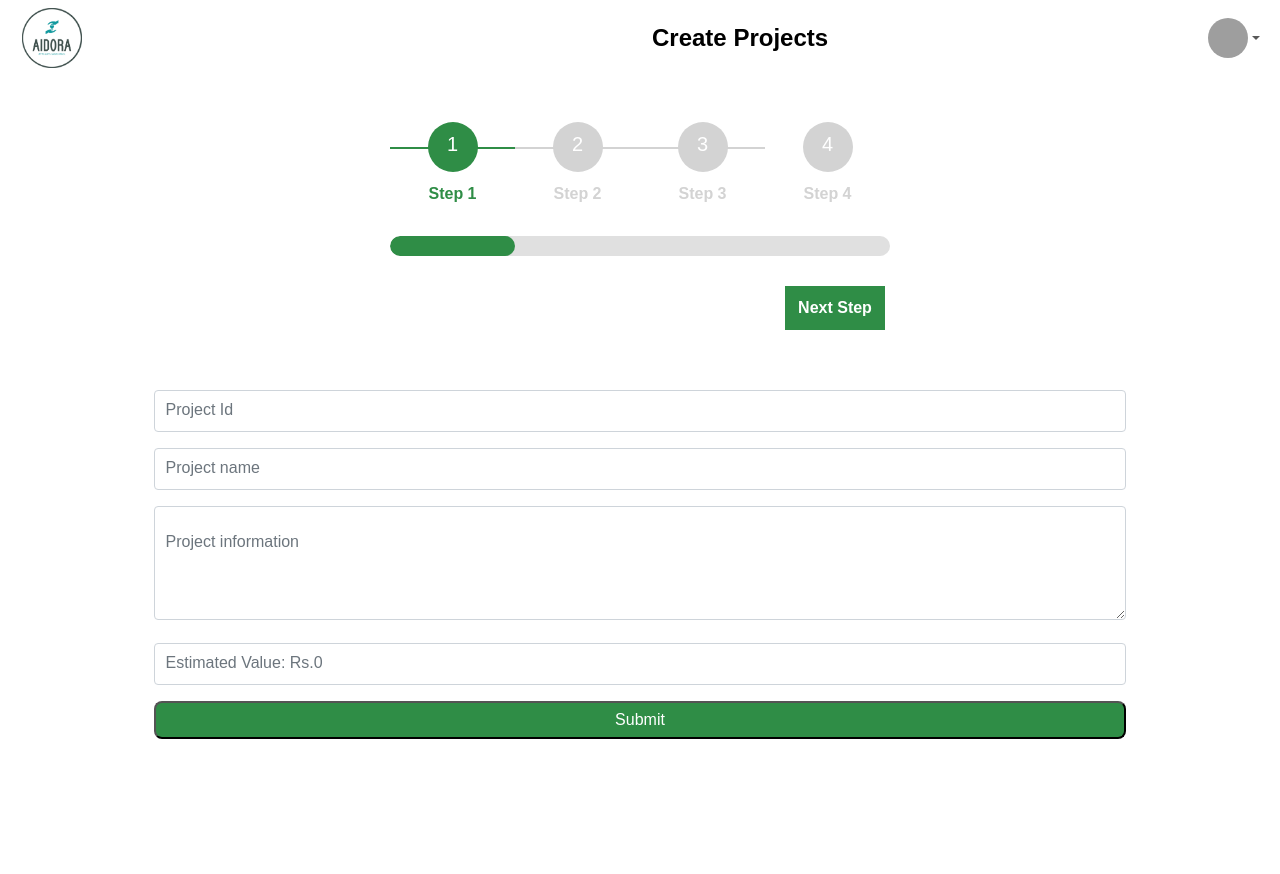
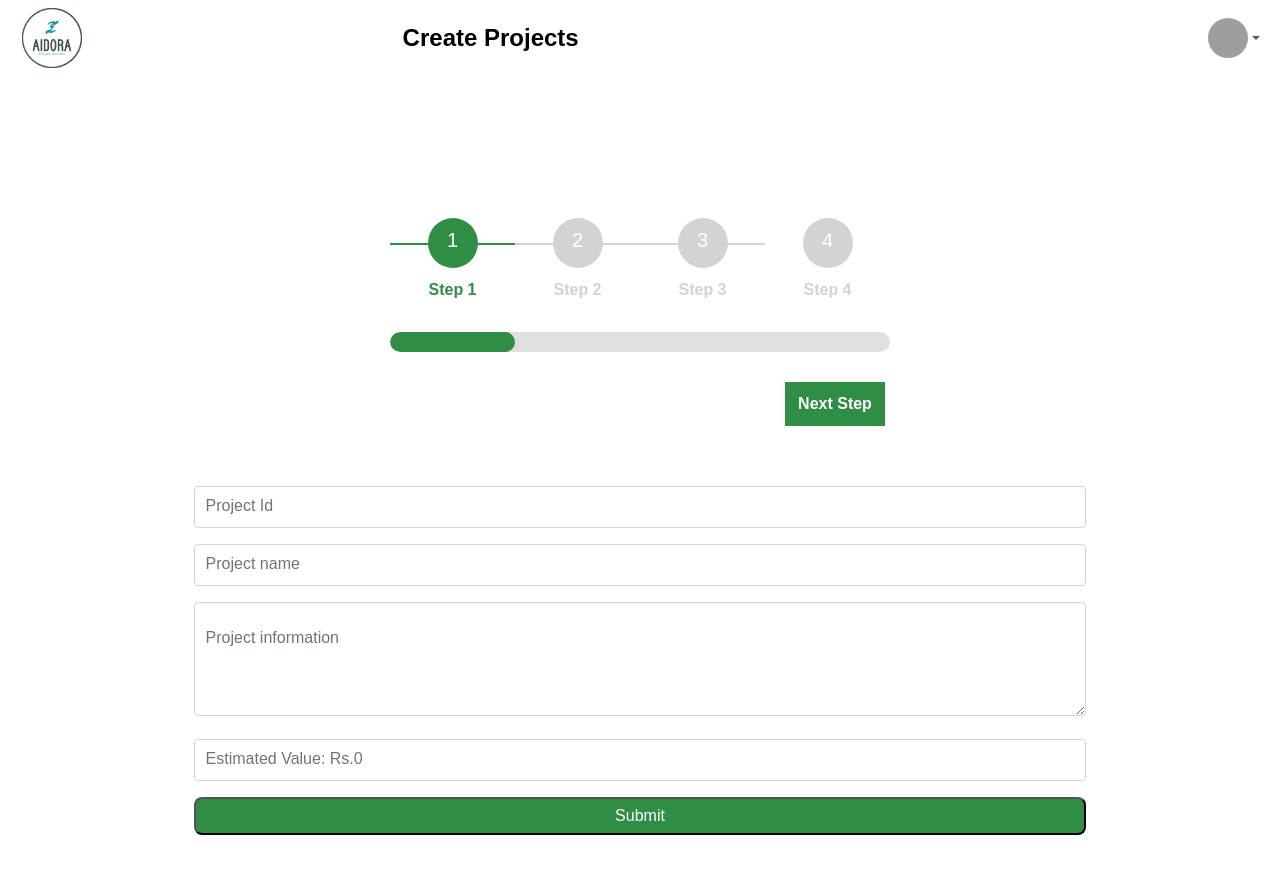
Before and after one commit to Navindu-Kavishka/aidora-frontend, a React (Vite) app: page /create in a window 1280 px wide. Shown: the top 874 px of the page. Built offline with nearby package versions, Linux system fonts and the light colour scheme; grey boxes are pictures that could not be loaded.

Commit message:
FundLogin Done

```diff
--- a/src/App.jsx
+++ b/src/App.jsx
@@ -1,6 +1,4 @@
 import { useState } from 'react'
-import reactLogo from './assets/react.svg'
-import viteLogo from '/vite.svg'
 import './App.css'
 import 'bootstrap/dist/css/bootstrap.min.css'
 import { BrowserRouter, Route, Routes } from 'react-router-dom'
@@ -9,6 +7,7 @@ import FundRegister from './pages/FundRegister/FundRegister'
 import SideBar from './layouts/SideBar/SideBar'
 import FundDashboard from './pages/FundDashboard/FundDashboard'
 import CreateProject from './pages/CreateProject/CreateProject'
+
 
 
 function App() {
@@ -24,6 +23,7 @@ function App() {
       <Route path="/dashboard" element={<FundDashboard/>}></Route>
       <Route path="/create" element={<CreateProject/>}></Route>
 
+
       </Routes>
       </BrowserRouter>
 
--- a/src/layouts/ProgressBar/ProgressBar.jsx
+++ b/src/layouts/ProgressBar/ProgressBar.jsx
@@ -3,7 +3,7 @@ import $ from 'jquery';
 
 const ProgressBar = () => {
   const [currentStep, setCurrentStep] = useState(1);
-  const steps = 4; // Total number of steps
+  const steps = 4;
   const fieldsetsRef = useRef([]);
 
   useEffect(() => {
--- a/src/pages/CreateProject/CreateProject.jsx
+++ b/src/pages/CreateProject/CreateProject.jsx
@@ -1,6 +1,6 @@
-import React from 'react'
+import React from 'react';
 import ProgressBar from '../../layouts/ProgressBar/ProgressBar';
-import Form from '../../components/Form/Form'
+import Form from '../../components/Form/Form';
 
 function CreateProject() {
   return (
@@ -8,17 +8,17 @@ function CreateProject() {
       {/* Navbar */}
       <nav style={{ width:'100%', zIndex: 2 }} id="main-navbar" className="navbar navbar-expand-lg navbar-light bg-white fixed-top">
         {/* Container wrapper */}
-   <div className="container-fluid d-flex justify-content-center align-items-center">
+        <div className="container-fluid d-flex justify-content-between align-items-center">
           {/* Logo */}
           <a href="#">
             <img
               src="src/aidora img.png" // Replace with the path to your logo
               alt="Logo"
-              style={{ height: '60px',width:'60px', marginRight: '10px' ,marginLeft:'10px'}} // Adjust the height and margin as needed
+              style={{ height: '60px', width: '60px', marginRight: '10px', marginLeft: '10px' }} // Adjust the height and margin as needed
             />
           </a>
           {/* Centered text */}
-          <h1 className="navbar-brand mb-0" style={{marginLeft:'560px',fontSize:'24px',fontWeight:'bold'}}>Create Projects</h1>
+          <h1 className="navbar-brand mb-0 mx-auto text-center" style={{ fontSize: '24px', fontWeight: 'bold' }}>Create Projects</h1>
           <ul className="navbar-nav ms-auto d-flex flex-row">
             {/* Notification dropdown */}
             {/* Avatar */}
@@ -46,14 +46,12 @@ function CreateProject() {
         {/* Container wrapper */}
       </nav>
       {/* Navbar */}
-    <div>
-
-      <ProgressBar/>
+      <div className="container mt-5 pt-5">
+        <ProgressBar />
+        <Form />
       </div>
-    <Form/>
     </div>
-
-  )
+  );
 }
 
 export default CreateProject;
--- a/src/pages/FundLogin/FundLogin.jsx
+++ b/src/pages/FundLogin/FundLogin.jsx
@@ -132,7 +132,7 @@ const FundLogin = () => {
                           data-mdb-ripple-init
                           className="btn btn-primary btn-block fa-lg gradient-custom-2 mb-3"
                           type="button"
-                          style={{ fontSize: '16px', alignSelf: 'center', width: '320px',...gradientStyle, ...cardStyle }}
+                          style={{ fontSize: '16px', alignSelf: 'center', width: '320px',backgroundColor:'#037149' }}
                         >
                           <Link to="/dashboard" style={{ color: 'white', textDecoration: 'none'}}>Log In</Link>
                         </button>
@@ -160,7 +160,7 @@ const FundLogin = () => {
                     </form>
                   </div>
                 </div>
-                <div className="col-lg-6 d-flex align-items-center" style={{ ...gradientStyle, ...cardStyle }}>
+                <div className="col-lg-6 d-flex align-items-center" style={{backgroundColor:'#037149'}}>
                   <div className="text-white px-3 py-4 p-md-5 mx-md-4" style={backgroundImageStyle}>
                     <h4 className="mb-4" style={{ fontSize: '24px', fontFamily: 'Arial, sans-serif' }}>
                       We are more than just a company
```
Also changed, not shown: src/pages/EditProfile/EditProfile.jsx (added). Lines whose indentation alone changed are shown as unchanged.
